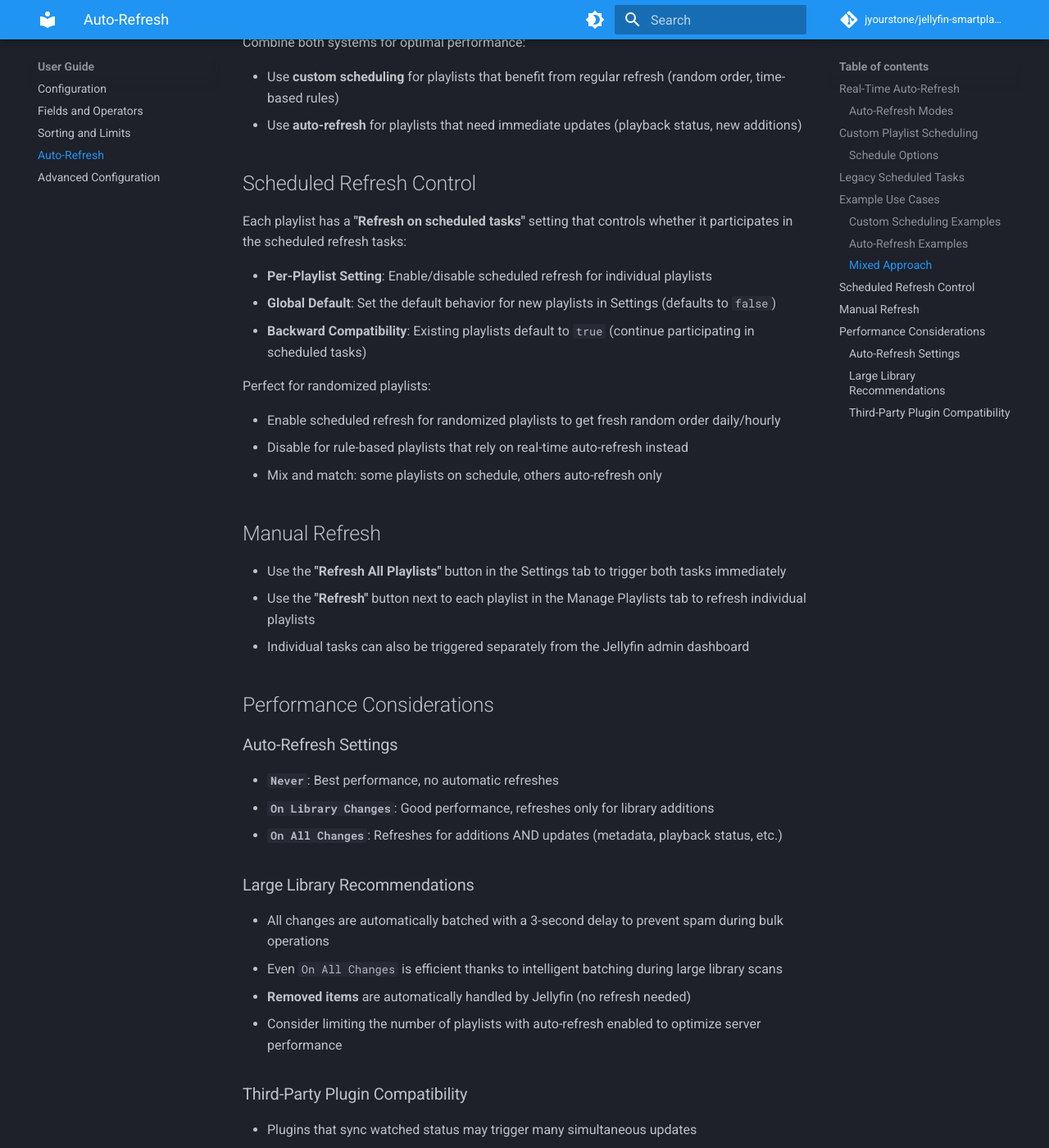
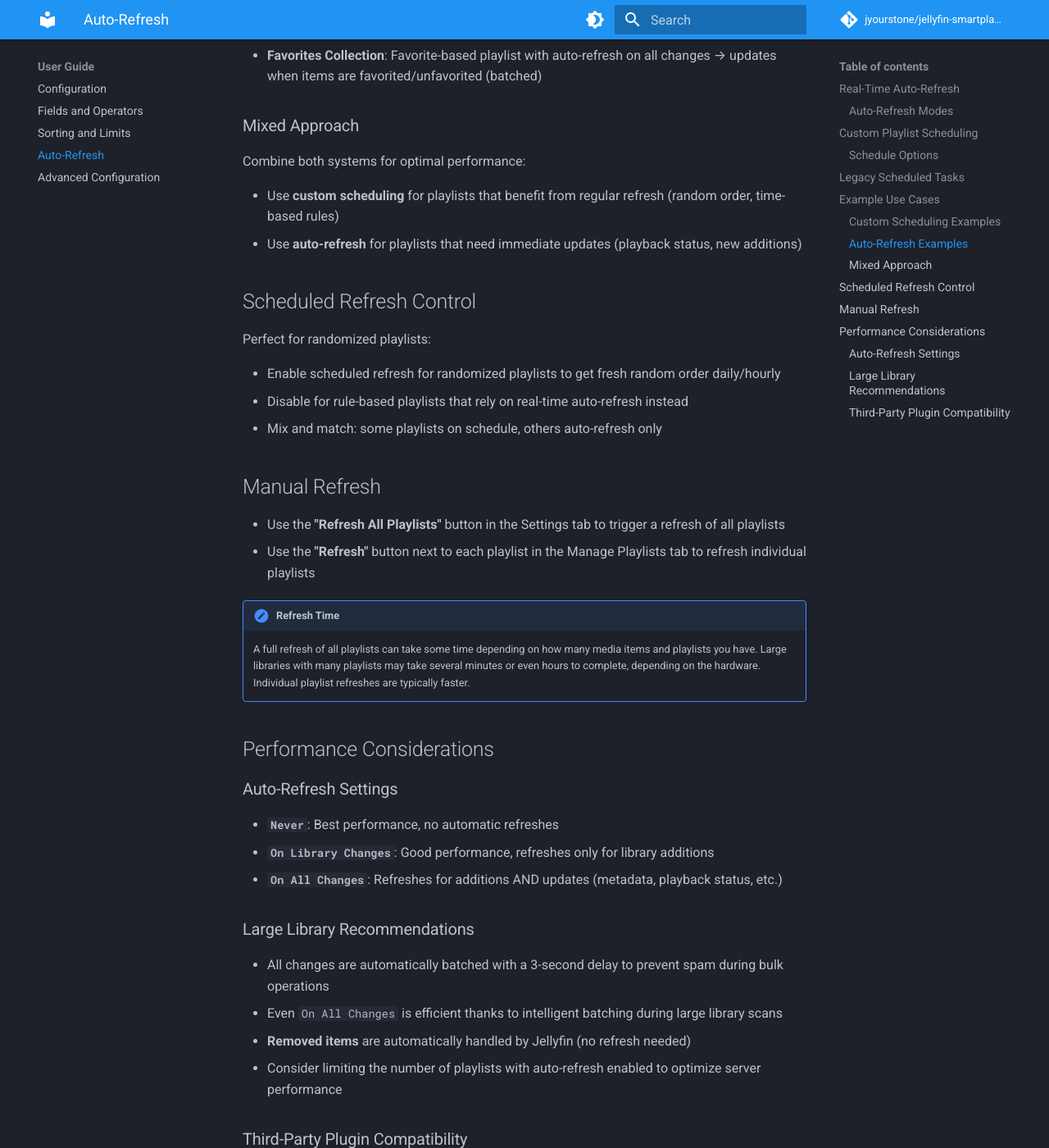
Before and after one commit to jyourstone/jellyfin-smartplaylist-plugin, an MkDocs documentation site: the page built from docs/content/user-guide/auto-refresh.md, in a window 1280 px wide and 1400 px high, scrolled down 2270 px. Shown: the whole window at 82% size. Built offline with MkDocs 1.6.1 and Material for MkDocs 9.7.7, drawn with Linux system fonts in a browser that asks for light colours; comment, search, counter and statistics services are not loaded; some of the changed text lies outside the part shown.

Commit message:
Documentation updates

```diff
--- a/docs/content/user-guide/auto-refresh.md
+++ b/docs/content/user-guide/auto-refresh.md
@@ -36,6 +36,9 @@ Configure individual playlists with their own refresh schedules:
 - **Interval**: Refresh at regular intervals (e.g., every 2 hours, every 30 minutes)
 - **No schedule**: Disable all scheduled refreshes (auto-refresh and manual only)
 
+!!! tip "Multiple Schedules"
+    You can add multiple schedules to a single playlist. For example, you could set both a Daily schedule at 6:00 AM and an Interval schedule every 4 hours to refresh the playlist both at a specific time and at regular intervals throughout the day.
+
 ## Legacy Scheduled Tasks
 
 For old playlists where custom schedules do not exist, the original Jellyfin scheduled tasks are still used:
@@ -67,12 +70,6 @@ Combine both systems for optimal performance:
 
 ## Scheduled Refresh Control
 
-Each playlist has a **"Refresh on scheduled tasks"** setting that controls whether it participates in the scheduled refresh tasks:
-
-- **Per-Playlist Setting**: Enable/disable scheduled refresh for individual playlists
-- **Global Default**: Set the default behavior for new playlists in Settings (defaults to `false`)
-- **Backward Compatibility**: Existing playlists default to `true` (continue participating in scheduled tasks)
-
 Perfect for randomized playlists:
 
 - Enable scheduled refresh for randomized playlists to get fresh random order daily/hourly
@@ -81,9 +78,11 @@ Perfect for randomized playlists:
 
 ## Manual Refresh
 
-- Use the **"Refresh All Playlists"** button in the Settings tab to trigger both tasks immediately
+- Use the **"Refresh All Playlists"** button in the Settings tab to trigger a refresh of all playlists
 - Use the **"Refresh"** button next to each playlist in the Manage Playlists tab to refresh individual playlists
-- Individual tasks can also be triggered separately from the Jellyfin admin dashboard
+
+!!! note "Refresh Time"
+    A full refresh of all playlists can take some time depending on how many media items and playlists you have. Large libraries with many playlists may take several minutes or even hours to complete, depending on the hardware. Individual playlist refreshes are typically faster.
 
 ## Performance Considerations
 
--- a/docs/mkdocs.yml
+++ b/docs/mkdocs.yml
@@ -45,6 +45,7 @@ nav:
     - Advanced Examples: examples/advanced-examples.md
   - Development:
     - Building Locally: development/building-locally.md
+    - Debugging: development/debugging.md
     - Contributing: development/contributing.md
 
 markdown_extensions:
```
Also changed, not shown: docs/content/development/debugging.md (added, +82 -0 lines), docs/content/examples/advanced-examples.md (+1 -1 lines), docs/content/user-guide/configuration.md (+3 -3 lines), docs/content/user-guide/sorting-and-limits.md (line endings or trailing spaces).
